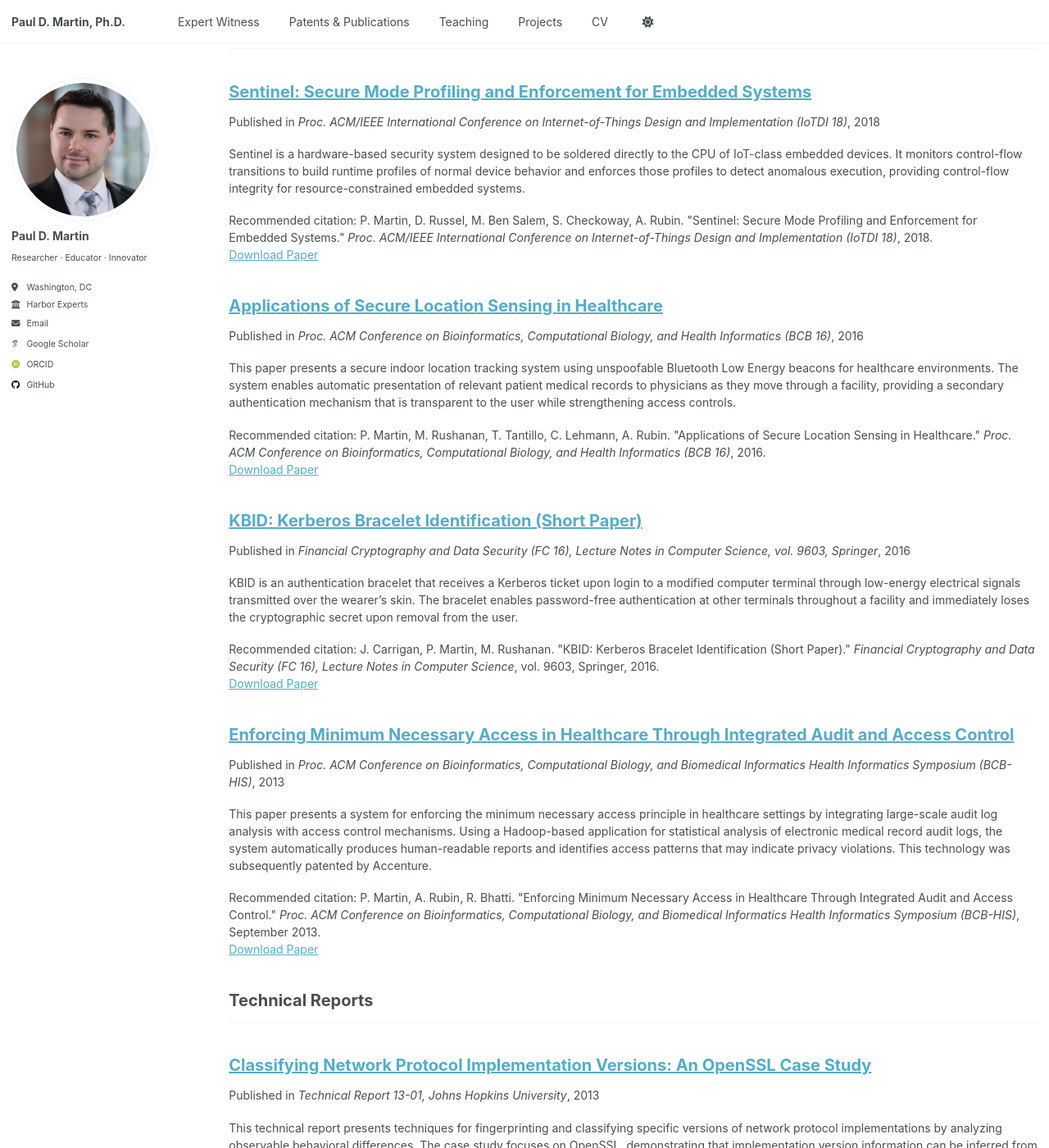
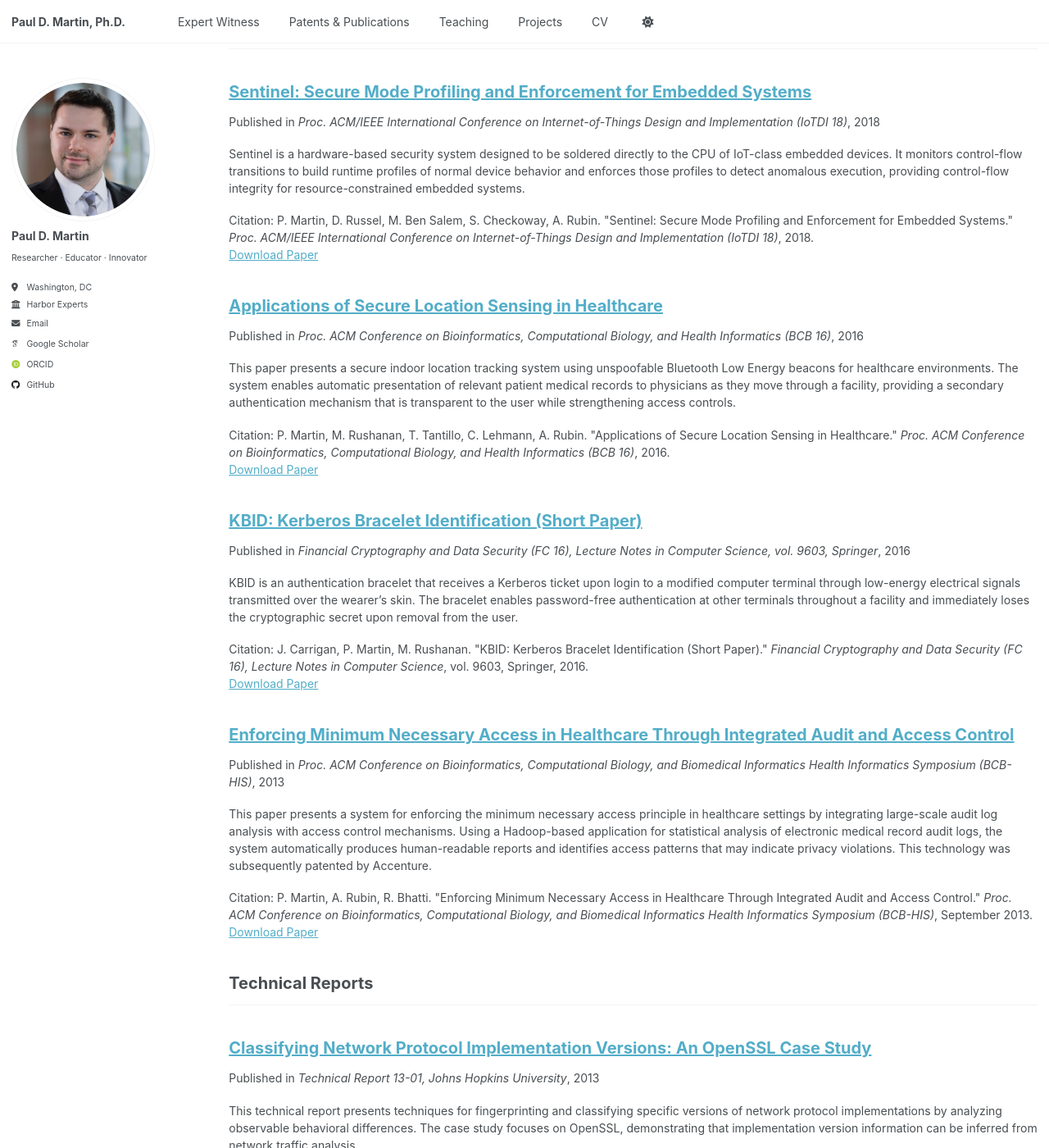
Before and after one commit to pauldmartinphd/pauldmartinphd.github.io, a Jekyll site: the page built from _pages/publications.html, in a window 1280 px wide and 1400 px high, scrolled down 670 px. Shown: the whole window at 82% size. Built offline with Jekyll 4.4.1, drawn with Linux system fonts in a browser that asks for light colours; some web fonts are replaced; a script that is not in the unit is left out; some of the changed text lies outside the part shown.

Commit message:
Change recommended citation to Citation.

```diff
--- a/_includes/archive-single.html
+++ b/_includes/archive-single.html
@@ -53,21 +53,21 @@
     {% endif %}
 
     {% if post.citation and post.paperurl and post.slidesurl and post.bibtexurl %}
-      <p>Recommended citation: {{ post.citation }}<br /><a href="{{ post.paperurl }}">Download Paper</a> | <a href="{{ post.slidesurl }}">Download Slides</a> | <a href="{{ post.bibtexurl }}">Download Bibtex</a></p>
+      <p>Citation: {{ post.citation }}<br /><a href="{{ post.paperurl }}">Download Paper</a> | <a href="{{ post.slidesurl }}">Download Slides</a> | <a href="{{ post.bibtexurl }}">Download Bibtex</a></p>
     {% elsif post.citation and post.paperurl and post.slidesurl %}
-      <p>Recommended citation: {{ post.citation }}<br /><a href="{{ post.paperurl }}">Download Paper</a> | <a href="{{ post.slidesurl }}">Download Slides</a></p>
+      <p>Citation: {{ post.citation }}<br /><a href="{{ post.paperurl }}">Download Paper</a> | <a href="{{ post.slidesurl }}">Download Slides</a></p>
     {% elsif post.citation and post.paperurl and post.bibtexurl %}
-      <p>Recommended citation: {{ post.citation }}<br /><a href="{{ post.paperurl }}">Download Paper</a> | <a href="{{ post.bibtexurl }}">Download Bibtex</a></p>
+      <p>Citation: {{ post.citation }}<br /><a href="{{ post.paperurl }}">Download Paper</a> | <a href="{{ post.bibtexurl }}">Download Bibtex</a></p>
     {% elsif post.citation and post.paperurl %}
-      <p>Recommended citation: {{ post.citation }}<br /><a href="{{ post.paperurl }}">Download Paper</a></p>
+      <p>Citation: {{ post.citation }}<br /><a href="{{ post.paperurl }}">Download Paper</a></p>
     {% elsif post.citation and post.slidesurl and post.bibtexurl %}
-      <p>Recommended citation: {{ post.citation }}<br /><a href="{{ post.slidesurl }}">Download Slides</a> | <a href="{{ post.bibtexurl}}">Download Bibtex</a></p>
+      <p>Citation: {{ post.citation }}<br /><a href="{{ post.slidesurl }}">Download Slides</a> | <a href="{{ post.bibtexurl}}">Download Bibtex</a></p>
     {% elsif post.citation and post.slidesurl %}
-      <p>Recommended citation: {{ post.citation }}<br /><a href="{{ post.slidesurl }}">Download Slides</a></p>
+      <p>Citation: {{ post.citation }}<br /><a href="{{ post.slidesurl }}">Download Slides</a></p>
     {% elsif post.citation and post.bibtexurl %}
-      <p>Recommended citation: {{ post.citation }}<br /><a href="{{ post.bibtexurl }}">Download Bibtex</a></p>
+      <p>Citation: {{ post.citation }}<br /><a href="{{ post.bibtexurl }}">Download Bibtex</a></p>
     {% elsif post.citation %}
-      <p>Recommended citation: {{ post.citation }}</p>
+      <p>Citation: {{ post.citation }}</p>
     {% elsif post.paperurl and post.bibtexurl %}
       <p><a href=" {{ post.paperurl }} ">Download Paper</a> | <a href="{{ post.bibtexurl }}">Download Bibtex</a></p>
     {% elsif post.paperurl %}
```
Also changed, not shown: _layouts/single.html (+8 -8 lines).
